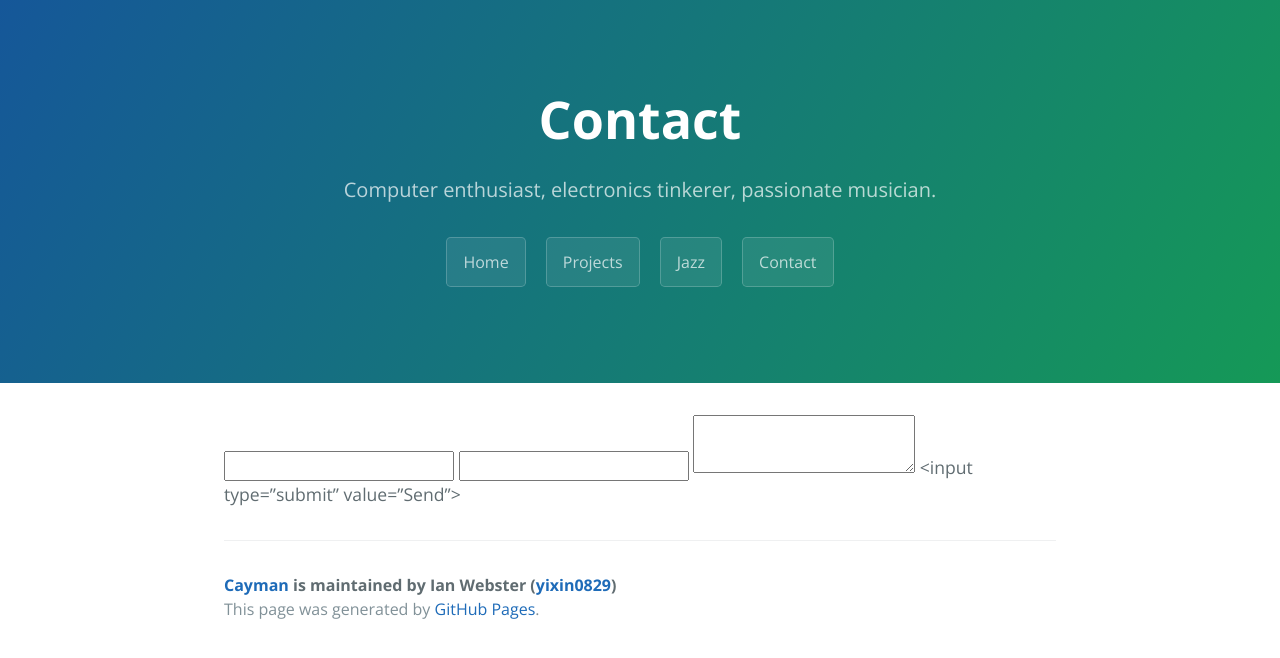
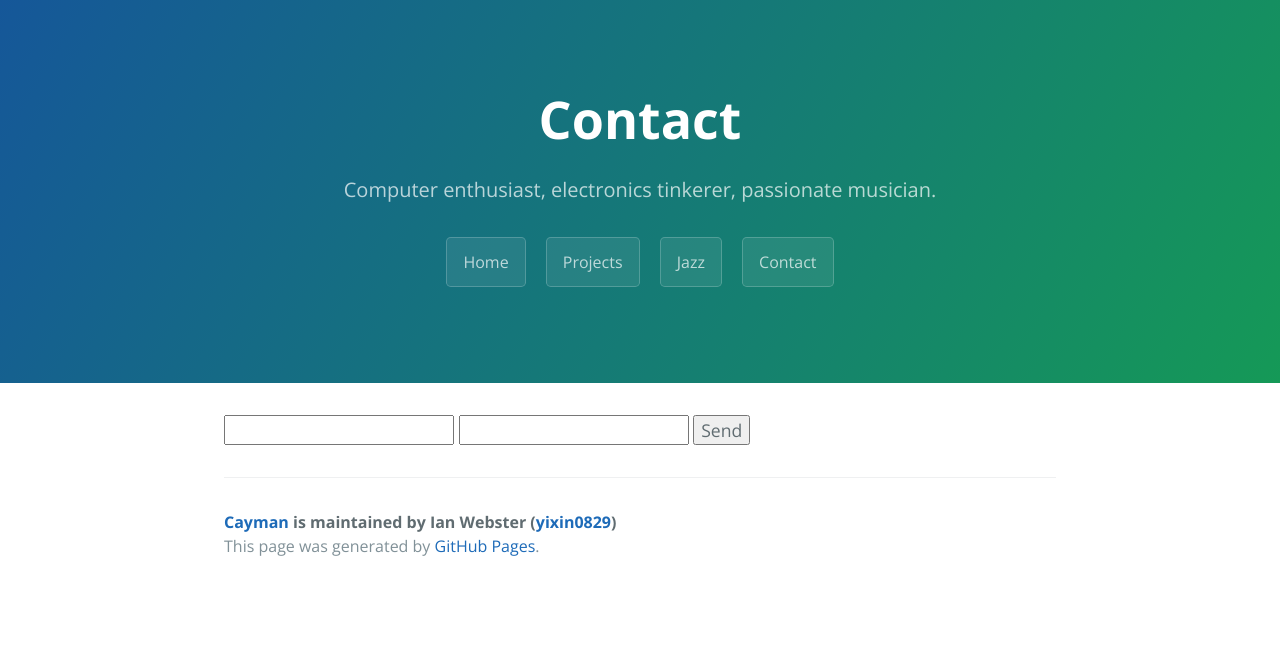
Before and after one commit to yixin0829/Cayman, a Jekyll site: the page built from contact/index.md, in a window 1280 px wide. Shown: the top 658 px of the page. Built offline with Jekyll 4.4.1, drawn with Linux system fonts in a browser that asks for light colours.

Commit message:
Update index.md

```diff
--- a/contact/index.md
+++ b/contact/index.md
@@ -3,11 +3,8 @@ layout: default
 title: Contact
 ---
 
-<form action="//formspree.io/i.webster@mail.utoronto.ca" method="POST">
+<form action="//formspree.io/your@email.com" method="POST">
  <input type="text" name="name">
  <input type="email" name="_replyto">
- <textarea name="message"></textarea>
-<input type="text" name="_gotcha" style="display:none">
- <input type="hidden" name="_subject" value="Message via http://domain.com">
-<input type=”submit” value=”Send”>
+ <input type="submit" value="Send">
 </form>
```
